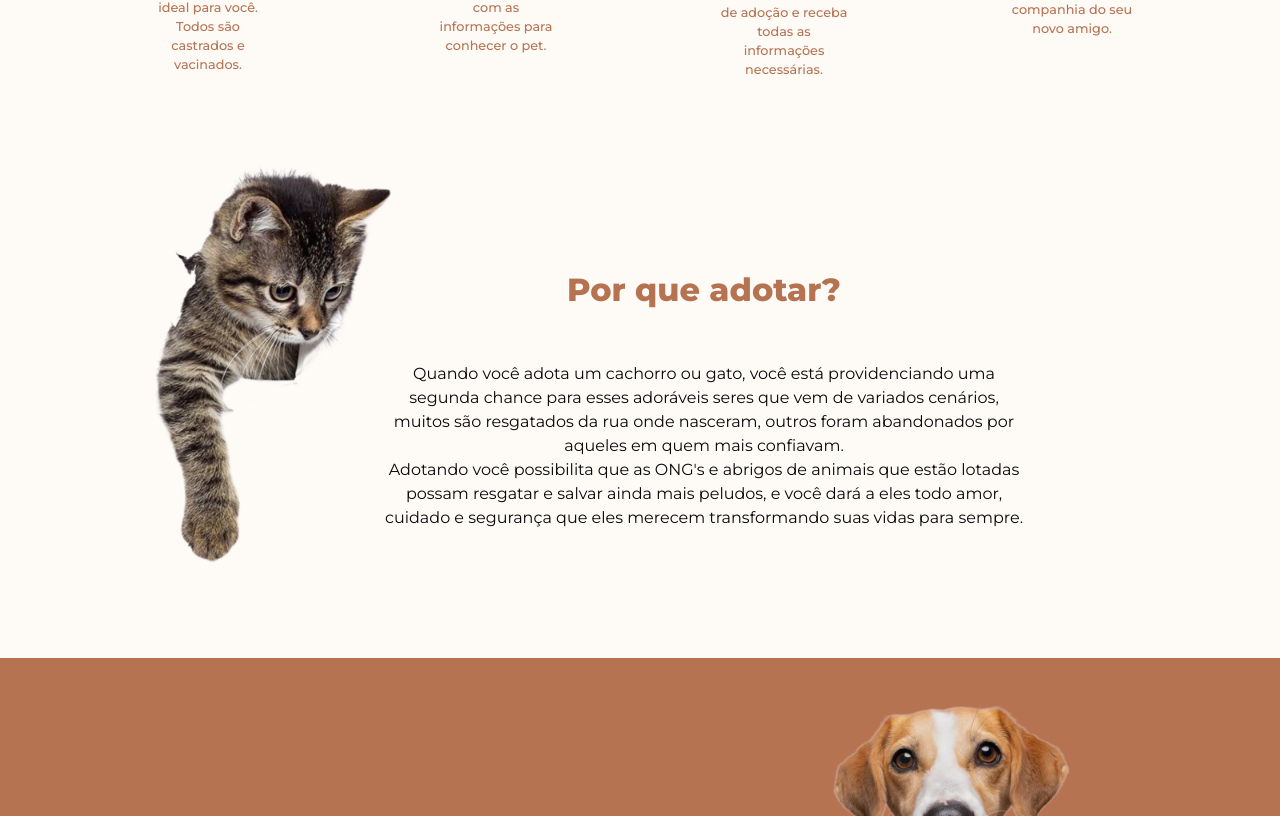
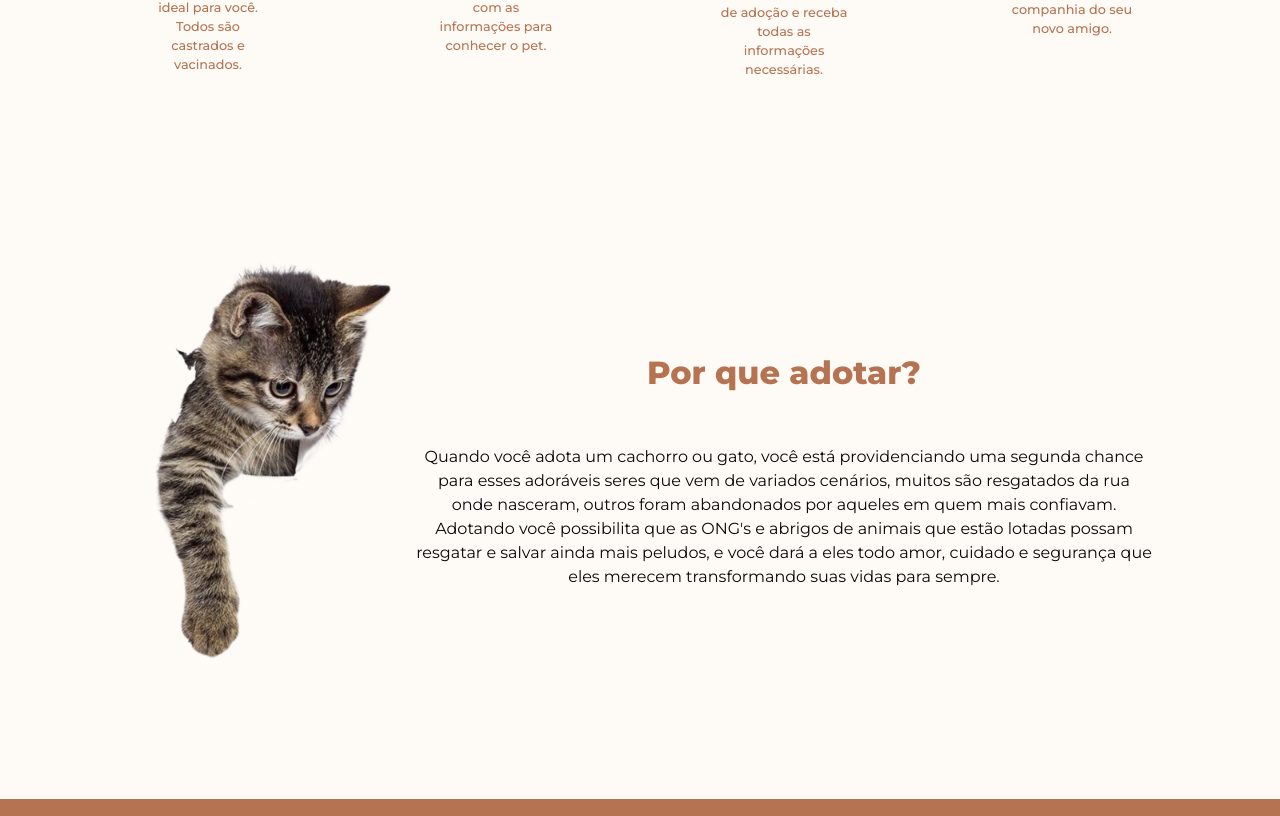
Before and after one commit to Daniflav94/Pet-Match, a React (Vite) app: page / in a window 1280 px wide. Shown: the part 864-1680 px from the top of the page. Built offline with nearby package versions, Linux system fonts and the light colour scheme.

Commit message:
págine sobre concluída

```diff
--- a/src/index.css
+++ b/src/index.css
@@ -30,6 +30,13 @@ body {
   overflow-x: hidden
 }
 
+h2 {
+  color: #B67352;
+  font-weight: 800;
+  font-size: 2rem;
+  margin-bottom: 3rem;
+}
+
 button {
   background-color: transparent;
   border: none;
--- a/src/pages/about/index.tsx
+++ b/src/pages/about/index.tsx
@@ -1,8 +1,27 @@
-import * as S from './styles';
+import * as S from "./styles";
+import paw from "../../assets/images/pata.jpeg";
 
 export function About() {
-    return(
-        <>
-        </>
-    )
+  return (
+    <S.Container>
+      <S.Image src={paw} alt="" />
+      <S.Content>
+        <h2>Sobre nós</h2>
+        <span>
+          Lorem ipsum dolor, sit amet consectetur adipisicing elit. A, quibusdam
+          vero omnis odio cumque tenetur. Quibusdam facilis fugit reprehenderit
+          minus ducimus quisquam. Consectetur vitae odio vero ipsam at labore,
+          illum ducimus eligendi enim quisquam, accusantium quidem soluta
+          ratione, vel magni omnis voluptatibus quos doloribus cupiditate saepe
+          corporis? Fuga sunt, maxime ipsam dignissimos alias at ducimus
+          voluptas, illo laudantium harum eos? Natus consectetur dignissimos
+          iste, veniam mollitia quidem sunt tenetur alias quod repudiandae
+          dolores dolore repellendus accusantium voluptatibus nostrum fugit a
+          ullam nesciunt, deserunt aliquid pariatur. Magnam itaque, a velit,
+          quod aliquam veritatis atque cum sunt error provident inventore,
+          excepturi nemo?
+        </span>
+      </S.Content>
+    </S.Container>
+  );
 }
--- a/src/pages/about/styles.ts
+++ b/src/pages/about/styles.ts
@@ -1 +1,19 @@
 import styled from "styled-components";
+
+export const Container = styled.section`
+    display: flex;
+    width: 100vw;
+    height: 100vh;
+    justify-content: center;
+    align-items: center;
+`;
+
+export const Content = styled.div`
+    width: 40rem;
+    margin-left: 5rem;
+`;
+
+export const Image = styled.img`
+    width: 15rem;
+    height: 25rem;
+`;
--- a/src/pages/home/index.tsx
+++ b/src/pages/home/index.tsx
@@ -16,7 +16,7 @@ export function Home() {
         <S.Title2>&nbsp;Adote!</S.Title2>
       </S.ContainerTitle>
       <S.Main>
-        <S.H2>Como funciona</S.H2>
+        <h2>Como funciona</h2>
         <S.ContainerIcons>
           <S.ContentIcons>
             <S.Icon src={findPet} alt="" />
@@ -59,24 +59,29 @@ export function Home() {
 
         <S.ContainerAdopt>
           <S.Cat src={cat} alt="" />
-          <S.H2>Por que adotar?</S.H2>
-          <S.TextAdopt>
-            Quando você adota um cachorro ou gato, você está providenciando uma
-            segunda chance para esses adoráveis seres que vem de variados
-            cenários, muitos são resgatados da rua onde nasceram, outros foram
-            abandonados por aqueles em quem mais confiavam. <br />
-            Adotando você possibilita que as ONG's e abrigos de animais que
-            estão lotadas possam resgatar e salvar ainda mais peludos, e você dará
-            a eles todo amor, cuidado e segurança que eles merecem transformando
-            suas vidas para sempre.{" "}
-          </S.TextAdopt>
+          <S.ContentAdopt>
+            <h2>Por que adotar?</h2>
+            <S.TextAdopt>
+              Quando você adota um cachorro ou gato, você está providenciando
+              uma segunda chance para esses adoráveis seres que vem de variados
+              cenários, muitos são resgatados da rua onde nasceram, outros foram
+              abandonados por aqueles em quem mais confiavam. <br />
+              Adotando você possibilita que as ONG's e abrigos de animais que
+              estão lotadas possam resgatar e salvar ainda mais peludos, e você
+              dará a eles todo amor, cuidado e segurança que eles merecem
+              transformando suas vidas para sempre.{" "}
+            </S.TextAdopt>
+          </S.ContentAdopt>
         </S.ContainerAdopt>
         <S.ContainerDonation>
           <S.Dog src={dog} alt="" />
           <S.TitleDonation>Apadrinhar um pet</S.TitleDonation>
           <S.TextDonation>
             Não pode adotar mas gostaria de contribuir? Você pode ajudar
-            apadrinhando um pet! Em nossa seção <Link to="/adotar"><S.LinkSpan>Adotar</S.LinkSpan></Link>
+            apadrinhando um pet! Em nossa seção{" "}
+            <Link to="/adotar">
+              <S.LinkSpan>Adotar</S.LinkSpan>
+            </Link>
             , clique em Apadrinhar e siga os passos que serão mostrados a você.
             A ONG / abrigo receberá sua contribuição e poderá continuar cuidando
             bem de seus peludos.
--- a/src/pages/home/styles.ts
+++ b/src/pages/home/styles.ts
@@ -44,13 +44,6 @@ export const Title2 = styled(Title)`
   color: ${(props) => props.theme.colors.brown};
 `;
 
-export const H2 = styled.h2`
-  color: ${(props) => props.theme.colors.brown};
-  font-weight: 800;
-  font-size: 2rem;
-  margin-bottom: 3rem;
-`;
-
 export const Icon = styled.img`
   width: 4rem;
 `;
@@ -92,19 +85,20 @@ export const Divider = styled.div`
 export const ContainerAdopt = styled.div`
   position: relative;
   display: flex;
-  flex-direction: column;
   justify-content: center;
   align-items: center;
-  width: 100vw;
+  width: 80vw;
   margin-bottom: 8rem;
-  padding-left: 8rem;
+  padding: 0 8rem;
 `
+
+export const ContentAdopt = styled.div`
+  text-align: center;
+`;
 
 export const Cat = styled.img`
   width: 18rem;
-  position: absolute;
-  top: -6rem;
-  left: 12rem;
+
 `;
 
 export const TextAdopt = styled.span`
@@ -132,7 +126,7 @@ export const Dog = styled.img`
   right: 20rem;
 `;
 
-export const TitleDonation = styled(H2)`
+export const TitleDonation = styled.h2`
   color: ${(props) => props.theme.colors.nude};
 
 `;
```
Also changed, not shown: src/assets/images/pata.jpeg (added).
